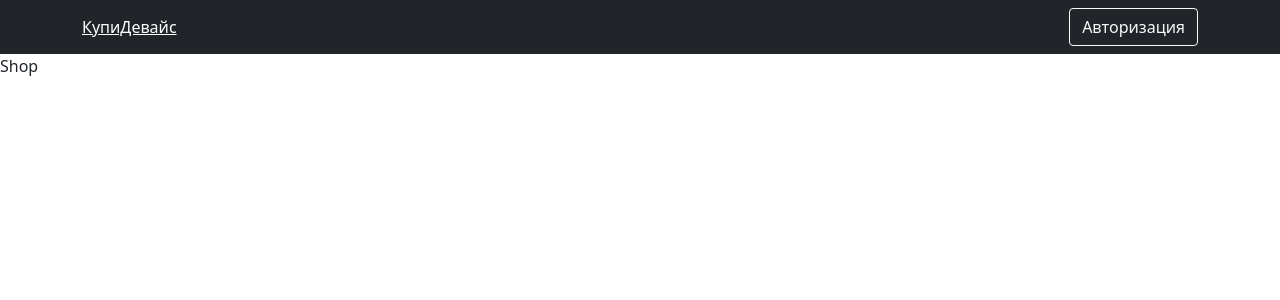
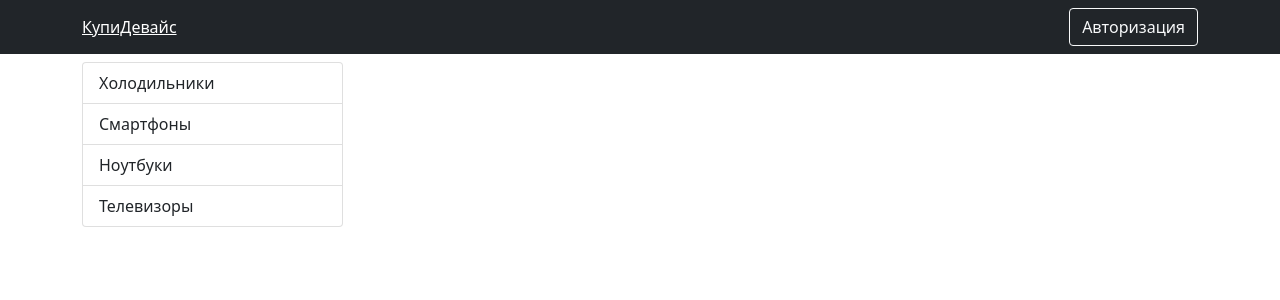
Before and after one commit to kapakym/magazine, a React (Create React App) app in the folder client/: page / in a window 1280 px wide. Shown: the top 300 px of the page. Built offline with nearby package versions, Linux system fonts and the light colour scheme.

Commit message:
Добавлен компонент типы

```diff
--- /dev/null
+++ b/client/src/components/TypeBar.tsx
@@ -0,0 +1,21 @@
+import { observer } from "mobx-react-lite";
+import React, { useContext } from "react";
+import { ListGroup } from "react-bootstrap";
+import { Context } from "../index";
+import DeviceStore from "../store/DeviceStore";
+import { AppProviderType } from "../types/types";
+
+const TypeBar = observer(() => {
+  const { device } = useContext<AppProviderType>(Context);
+  return (
+    <ListGroup className="mt-2" style={{cursor:"pointer"}}>
+      {device.types.map((type) => (
+        <ListGroup.Item key={type.id} onClick={() => device.setSelectedType(type)} active={type.id === device.selectedType?.id}>
+          {type.name}
+        </ListGroup.Item>
+      ))}
+    </ListGroup>
+  );
+});
+
+export default TypeBar;
--- a/client/src/pages/Auth.tsx
+++ b/client/src/pages/Auth.tsx
@@ -1,10 +1,39 @@
 import React from "react";
-import { Container } from "react-bootstrap";
+import { Button, Card, Container, Form, Row } from "react-bootstrap";
+import { NavLink, useLocation } from "react-router-dom";
+import { LOGIN_ROUTE, REGISTRATION_ROUTE } from "../utils/consts";
 
 export default function Auth() {
+  const location = useLocation();
+  const isLogin = location.pathname === LOGIN_ROUTE;
+  console.log(location);
   return (
-    <Container className="d-flex justify-content-center align-items-center">
-      <div>auth</div>
+    <Container
+      className="d-flex justify-content-center align-items-center"
+      style={{ height: window.innerHeight - 54 }}
+    >
+      <Card style={{ width: 600 }} className="p-5">
+        <h2 className="m-auto">{isLogin ? "Авторизация" : "Регистрация"}</h2>
+        <Form className="d-flex flex-column">
+          <Form.Control placeholder="Введите email" className="mt-2" />
+          <Form.Control placeholder="Введите пароль" className="mt-2" />
+          <Row className="d-flex justify-content-between mt-3">
+            {isLogin ? (
+              <div>
+                Нет аккаунта?{" "}
+                <NavLink to={REGISTRATION_ROUTE}>Запегистрируйся!</NavLink>
+              </div>
+            ) : (
+              <div>
+                Есть аккаунт?{" "}
+                <NavLink to={LOGIN_ROUTE}>Войдите!</NavLink>
+              </div>
+            )}
+
+            <Button variant={"outline-success"}>{isLogin ? "Войти" : "Регистрация"} </Button>
+          </Row>
+        </Form>
+      </Card>
     </Container>
   );
 }
--- a/client/src/pages/Shop.tsx
+++ b/client/src/pages/Shop.tsx
@@ -1,9 +1,18 @@
-import React from 'react'
+import React from "react";
+import { Col, Container, Row } from "react-bootstrap";
+import TypeBar from "../components/TypeBar";
 
 function Shop() {
   return (
-    <div>Shop</div>
-  )
+    <Container>
+      <Row>
+        <Col md={3}>
+          <TypeBar></TypeBar>
+        </Col>
+        <Col md={9}></Col>
+      </Row>
+    </Container>
+  );
 }
 
-export default Shop
+export default Shop;
--- a/client/src/store/DeviceStore.ts
+++ b/client/src/store/DeviceStore.ts
@@ -13,11 +13,14 @@ export default class DeviceStore {
     rating: number;
     img: string;
   }>;
+  _selectedType: { id: number; name: string } = { id: -1, name: "" };
 
   constructor() {
     this._types = [
       { id: 1, name: "Холодильники" },
       { id: 2, name: "Смартфоны" },
+      { id: 3, name: "Ноутбуки" },
+      { id: 4, name: "Телевизоры" },
     ];
     this._brands = [
       { id: 1, name: "Samsung" },
@@ -33,6 +36,10 @@ export default class DeviceStore {
       },
     ];
     makeAutoObservable(this);
+  }
+
+  setSelectedType(type: any) {
+    this._selectedType = type;
   }
 
   setTypes(types: any) {
@@ -58,4 +65,8 @@ export default class DeviceStore {
   get devices() {
     return this._device;
   }
+
+  get selectedType() {
+    return this._selectedType;
+  }
 }
```
Also changed, not shown: client/src/components/BrandBar.tsx (added, +11 -0 lines).
